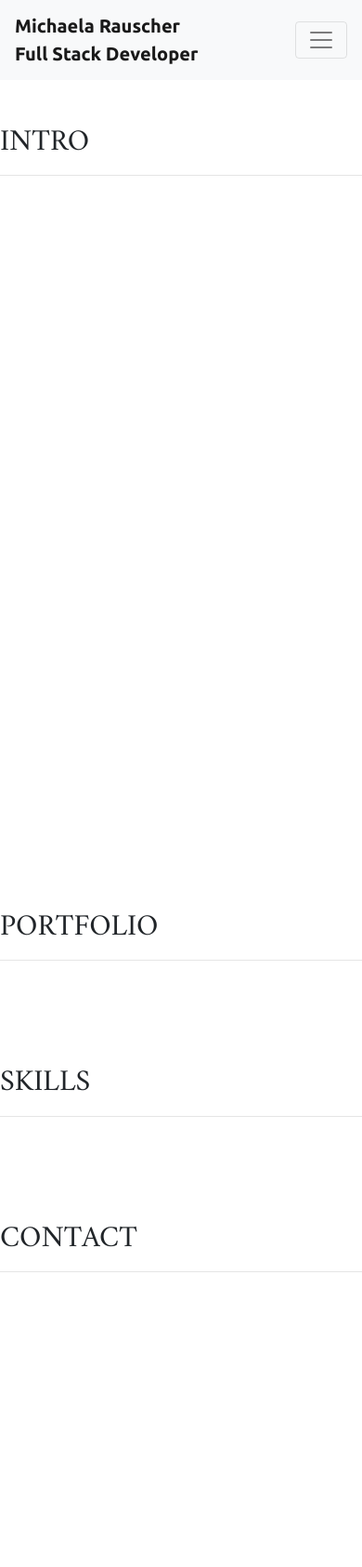
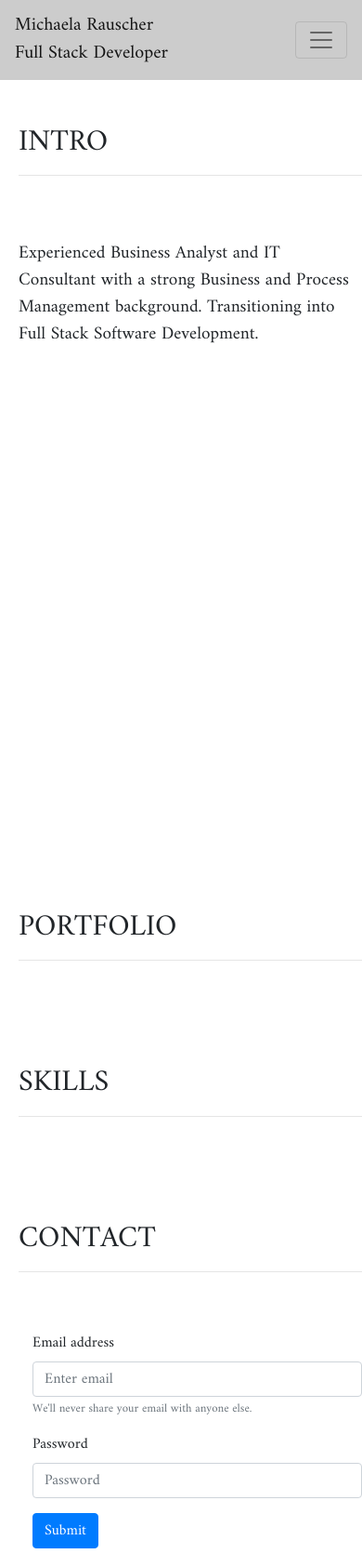
Before and after one commit to MichaelaRa/code-institute-project-one, a plain HTML site: page index.html in a window 390 px wide. Shown: the top 1685 px of the page at 93% size. Before the commit the page ends 1432 px from the top, so only its background shows below. Drawn offline with nearby package versions, Linux system fonts and the light colour scheme.

Commit message:
Intro text added and column layout for all sizes coded

```diff
--- a/assets/css/style.css
+++ b/assets/css/style.css
@@ -7,19 +7,38 @@ body {
     /* use dark grey later: #1e2f2f;*/
     font-family: 'Amiri', serif;
 }
+.page-header {
+    margin-left: 20px;
+}
+
 /*------------------------------------------------NAVIGATION----------*/
 .navbar {
-    color: teal;
+    background-color: rgba(0,0,0, 0.2);
+}
+
+.navbar-light .navbar-nav .nav-link {
+    color: #3E96B6;
     font-family: 'Ubuntu', sans-serif;
     font-size: 1.6em;
     font-weight: bold;
+    margin: 0px 15px;
+}
 
+.navbar-brand {
+    margin: 0px 20px 0px 0px;
+    /*insert logo image format*/
 }
 /*------------------------------------------------INTRO----------*/
 .intro {
     height: 100vh;
 }
+.intro-text {
+    font-family: 'Amiri', serif;
+    font-size: 1.2em;
+    text-align: left;
+    margin: 5px 5px 0px 20px;
 
+}
 /*------------------------------------------------PORTFOLIO----------*/
 .portfolio {
 
@@ -34,6 +53,9 @@ body {
 .contact {
 
 }
+.contact-form {
+    margin: 0px 0px 20px 50px ;
+}
 
 /*------------------------------------------------MEDIA QUERIES----------*/
 
--- a/index.html
+++ b/index.html
@@ -19,9 +19,9 @@
 </head>
 
 <body>
-
+    <container-flex>
         <!--Nav-->
-    <nav class="navbar navbar-light navbar-expand-sm bg-light">
+        <nav class="navbar navbar-light navbar-expand-sm">
             <a href="/" class="navbar-brand">Michaela Rauscher </br> Full Stack Developer</a>
             <button class="navbar-toggler ml-auto" type="button" data-toggle="collapse" data-target="#navbarNavDropdown" aria-controls="navbarNavDropdown" aria-expanded="false" aria-label="Toggle navigation">
         <span class="navbar-toggler-icon"></span></button>
@@ -36,13 +36,24 @@
             </div>
             </div>
         </nav>
-    <container>
+
         <!--Intro-->
         <section class="intro">
             <div class="row">
-                <div class="col-12 my-5">
+                <div class="col-12 my-5 page-header">
                     <h2 class="text-uppercase">Intro</h2>
                     <hr />
+                </div>
+            </div>
+            <div class="row">
+            <div class="intro-text .d-none .d-sm-block col-sm-12 col-md-8">
+                <p>Experienced Business Analyst and IT Consultant with a strong Business and Process Management background. Transitioning into Full Stack Software Development.</p>
+            </div>
+            </div>
+            <div class="row">
+            <div class="intro-text d-none d-md-block col-md-8">
+                <p>As a Graduate of the Code Institute with a Diploma in Software Development from Napier Edingburgh University, I specialise in HTML, CSS, JavaScript and Python. With the User Experience as the core requirement for all projects, I learn
+                    and use new frameworks as they become available and pass on knowledge to enable my custumers in their Technology journey.</p>
             </div>
             </div>
         </section>
@@ -50,7 +61,7 @@
         <!--Portfolio-->
         <section class="portfolio">
             <div class="row">
-                <div class="col-12 my-5">
+                <div class="col-12 my-5 page-header">
                     <h2 class="text-uppercase">Portfolio</h2>
                     <hr />
                 </div>
@@ -60,7 +71,7 @@
         <!--Skills-->
         <section class="skills">
             <div class="row">
-                <div class="col-12 my-5">
+                <div class="col-12 my-5 page-header">
                     <h2 class="text-uppercase">Skills</h2>
                     <hr />
                 </div>
@@ -70,9 +81,23 @@
         <!--Contact-->
         <section class="contact">
             <div class="row">
-                <div class="col-12 my-5">
+                <div class="col-12 my-5 page-header">
                     <h2 class="text-uppercase">Contact</h2>
                     <hr />
+                </div>
+                <div class="contact-form">
+                    <form>
+                        <div class="form-group">
+                            <label for="exampleInputEmail1">Email address</label>
+                            <input type="email" class="form-control" id="exampleInputEmail1" aria-describedby="emailHelp" placeholder="Enter email">
+                            <small id="emailHelp" class="form-text text-muted">We'll never share your email with anyone else.</small>
+                        </div>
+                        <div class="form-group">
+                            <label for="exampleInputPassword1">Password</label>
+                            <input type="password" class="form-control" id="exampleInputPassword1" placeholder="Password">
+                        </div>
+                        <button type="submit" class="btn btn-primary">Submit</button>
+                    </form>
                 </div>
             </div>
         </section>
```
Lines whose indentation alone changed are shown as unchanged.
